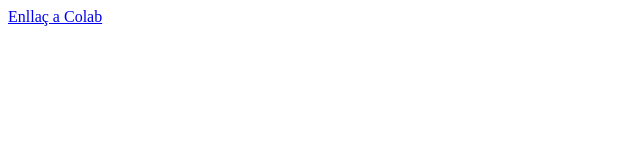
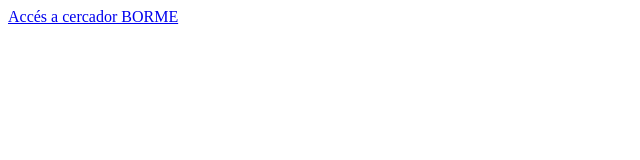
Before and after one commit to rogroc/rsp, a plain HTML site: page borme.html in a window 1280 px wide. Shown: the whole page, without its empty margins (0-640 px from the left). Drawn offline with Linux system fonts and the light colour scheme.

Commit message:
Update borme.html

```diff
--- a/borme.html
+++ b/borme.html
@@ -8,7 +8,7 @@
 <body>
 
 <!-- Enllaç a Colab -->
-<a href="https://colab.research.google.com/drive/18D-0y7_zS3Z5XwY7-Cs6vMcSh9uGbN2J?usp=sharing" target="_blank">Enllaç a Colab</a>
+<a href="https://colab.research.google.com/drive/18D-0y7_zS3Z5XwY7-Cs6vMcSh9uGbN2J?usp=sharing" target="_blank">Accés a cercador BORME</a>
 
 </body>
 </html>
```
